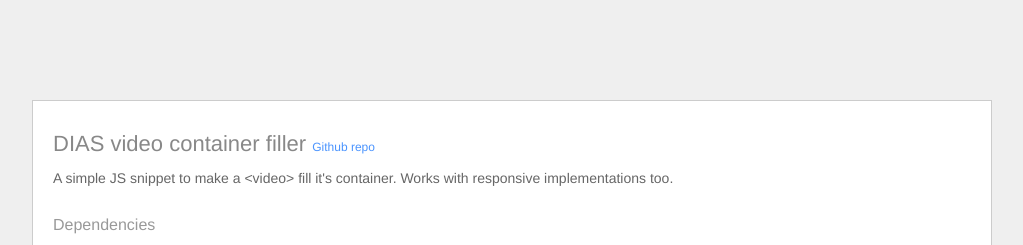
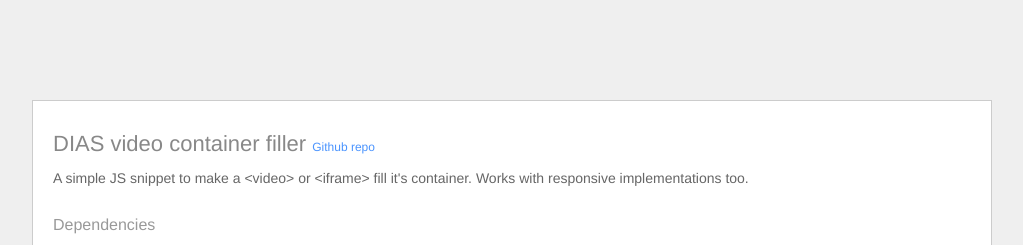
Before and after one commit to pire/dias_videoFill, a plain HTML site: page index.html in a window 1280 px wide. Shown: the top 245 px of the page, without its empty margins (128-1151 px from the left). Drawn offline with nearby package versions, Linux system fonts and the light colour scheme.

Commit message:
<video> and <iframe>

```diff
--- a/index.html
+++ b/index.html
@@ -16,7 +16,7 @@
 
   <div id="main-description" class="content">
     <h1>DIAS video container filler <a href="https://github.com/pire/dias_videoFill">Github repo</a></h1>
-    <p>A simple JS snippet to make a &lt;video&gt; fill it's container. Works with responsive implementations too.</p>
+    <p>A simple JS snippet to make a &lt;video&gt; or &lt;iframe&gt; fill it's container. Works with responsive implementations too.</p>
 
     <h2>Dependencies</h2>
     <ul>
```
